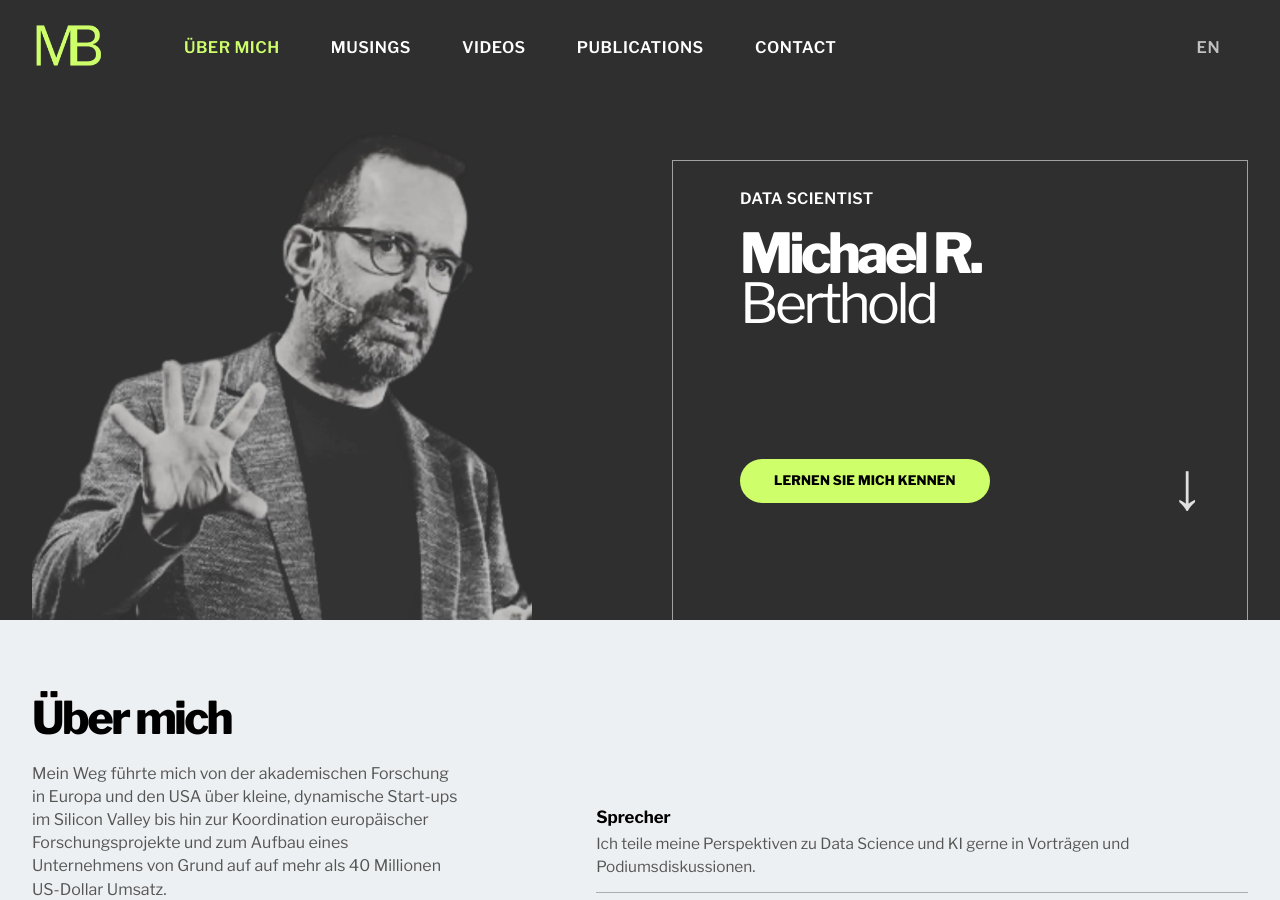
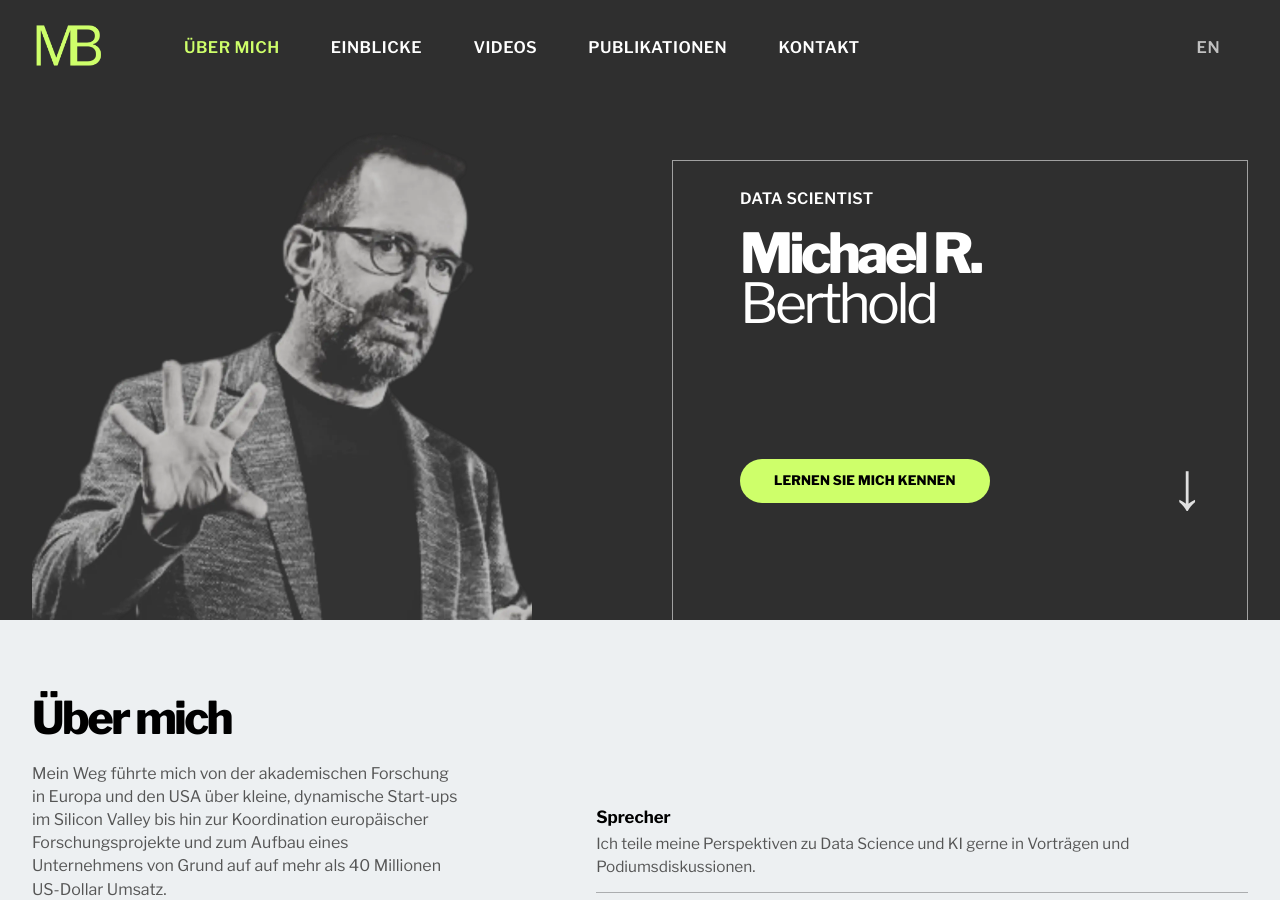
Before and after one commit to lacahelpme/mb, a Jekyll site: the page built from de/index.html, in a window 1280 px wide and 900 px high. Built offline with Jekyll 4.4.1, drawn with Linux system fonts in a browser that asks for light colours.

Commit message:
Update header.html

```diff
--- a/_includes/header.html
+++ b/_includes/header.html
@@ -23,7 +23,7 @@
             class="{% if page.url == '/' or page.url == '/de/' %}active{% endif %}">
 
             {% if page.lang == 'de' %}
-              Über mich
+              Über Mich
             {% else %}
               ABOUT ME
             {% endif %}
@@ -34,28 +34,44 @@
         <!-- MUSINGS -->
         <li>
           <a href="{{ '/musings/' | relative_url }}" class="{% if page.url contains '/musings' %}active{% endif %}">
-            MUSINGS
+            {% if page.lang == 'de' %}
+              Einblicke
+            {% else %}
+              MUSINGS
+            {% endif %}
           </a>
         </li>
 
         <!-- VIDEOS -->
         <li>
           <a href="{{ '/videos/' | relative_url }}" class="{% if page.url contains '/videos' %}active{% endif %}">
-            VIDEOS
+            {% if page.lang == 'de' %}
+              Videos
+            {% else %}
+              VIDEOS
+            {% endif %}
           </a>
         </li>
 
         <!-- PUBLICATIONS -->
         <li>
           <a href="{{ '/publications/' | relative_url }}" class="{% if page.url contains '/publications' %}active{% endif %}">
-            PUBLICATIONS
+            {% if page.lang == 'de' %}
+              Publikationen
+            {% else %}
+              PUBLICATIONS
+            {% endif %}
           </a>
         </li>
 
         <!-- CONTACT -->
         <li>
           <a href="{{ '/contact/' | relative_url }}" class="{% if page.url contains '/contact' %}active{% endif %}">
-            CONTACT
+            {% if page.lang == 'de' %}
+              Kontakt
+            {% else %}
+              CONTACT
+            {% endif %}
           </a>
         </li>
 
```
